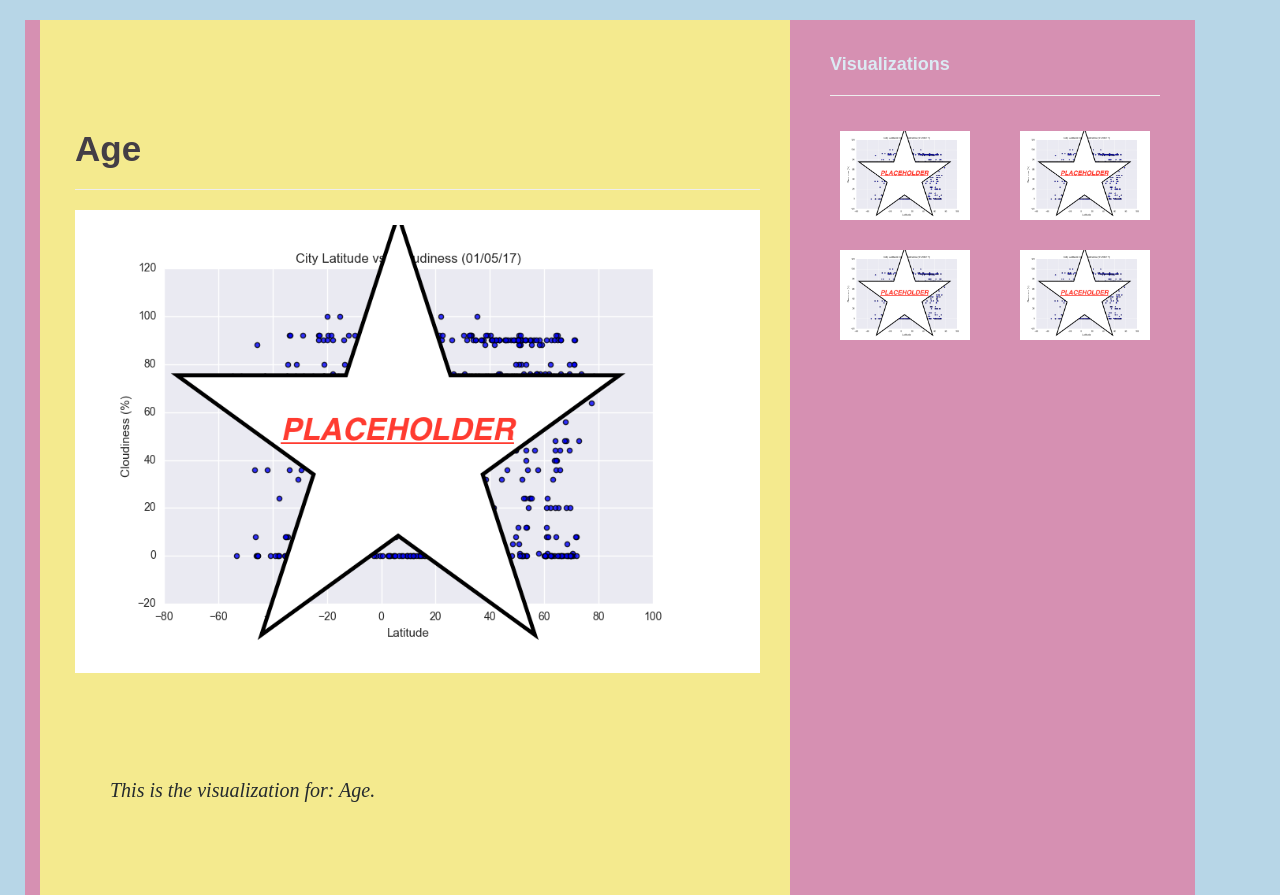
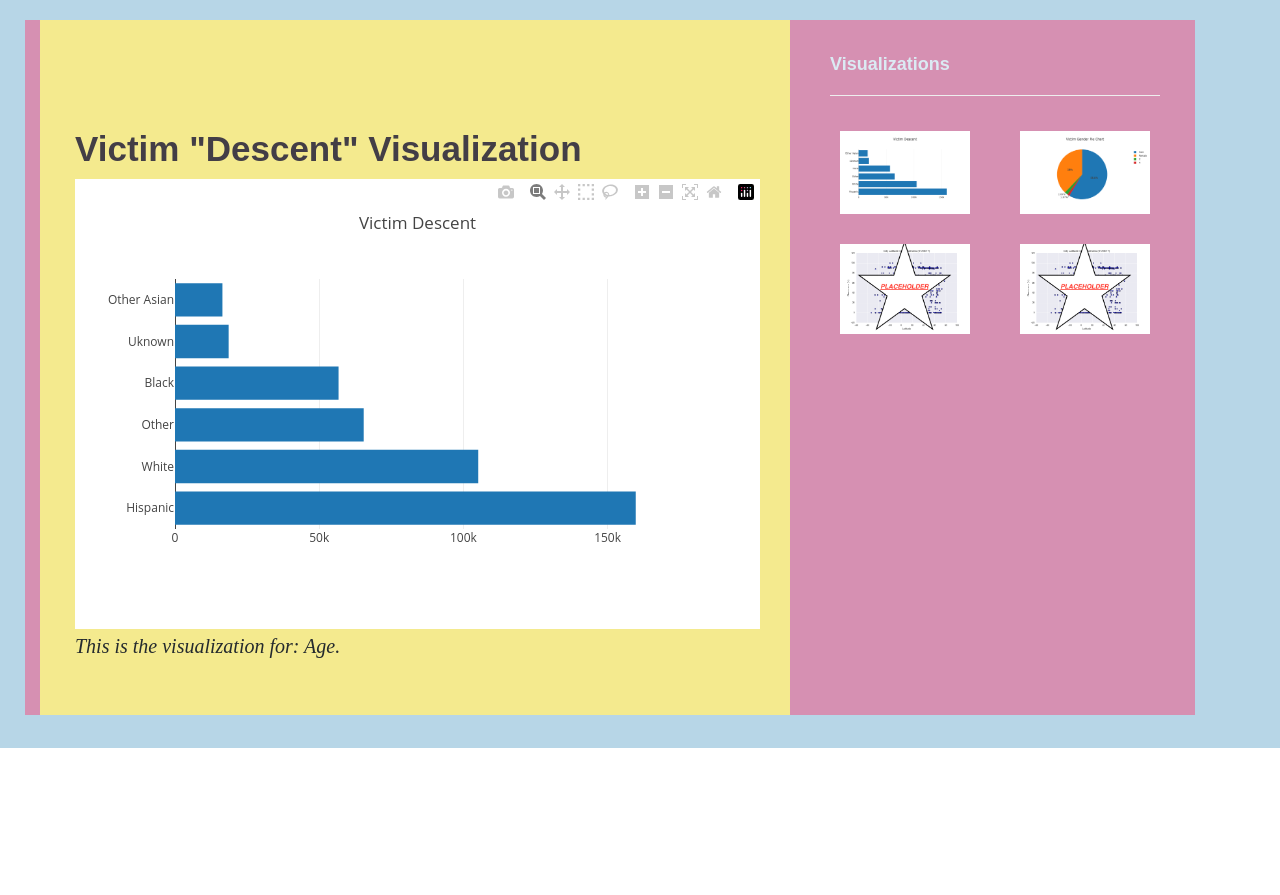
Before and after one commit to ShanaBrand/Project2_LA-Accident, a Flask app: page /age in a window 1280 px wide. Shown: the part 52-947 px from the top of the page. After the commit the page ends 800 px from the top, so only its background shows below. Run offline with Flask 2, Linux system fonts and the light colour scheme; some libraries are stand-ins or nearby versions.

Commit message:
added 2 visualizations to age and gender, fixed a couple of bugs on the html

```diff
--- /dev/null
+++ b/static/js/ethnicityPlot.js
@@ -0,0 +1,29 @@
+// Trace1 for the Greek Data
+var trace1 = {
+    y: ["Hispanic", "White", "Other", "Black", "Uknown", "Other Asian"],
+    x: [159772, 105149, 65437, 56719, 18609, 16442],
+    // text: "here is some text",
+    name: "Victim Descent",
+    type: "bar",
+    orientation: "h"
+  };
+
+// data
+var data = [trace1];
+
+// Reverse the array due to Plotly's defaults
+data = data.reverse();
+
+  // Apply the group bar mode to the layout
+  var layout = {
+    title: "Victim Descent",
+    margin: {
+      l: 100,
+      r: 100,
+      t: 100,
+      b: 100
+    }
+  };
+
+  // Render the plot to the div tag with id "plot"
+  Plotly.newPlot("plot", data, layout);
--- a/templates/age.html
+++ b/templates/age.html
@@ -4,10 +4,14 @@
 <!-- PAGE TITLE -->
 <head>
   <meta charset="UTF-8">
-    <title>Age</title>
+  <meta http-equiv="X-UA-Compatible" content="ie=edge">
+  <title>Descent Visualization</title>
+    <!-- <title>Age</title> -->
     <link rel="stylesheet" href="https://maxcdn.bootstrapcdn.com/bootstrap/3.3.7/css/bootstrap.min.css">
 </head>
       <link rel="stylesheet" href="../static/css/style.css">
+      <script src="https://cdn.plot.ly/plotly-latest.min.js"></script>
+      <script src="../static/js/ethnicityPlot.js"></script>
 </head>
 
 <!-- NAVBAR, NAVBAR BUTTON ON HEADER, CONTAINER-FLUID -->
@@ -59,18 +63,17 @@
                     <div class="col-md-8">
                         <div class="box box-left">
                         <section id="intro">
-                            <h5>Age</h5>
-                            <hr>
-                            <figure>
-                                <a target="_blank" href="../static/assets/age.png">
-                                <img id="viz-main" src="../static/assets/age.png" alt="vs. Age" width="95%" height="95%">
-                                </a>
-                            </figure>
-                            <section id="summary">
+                            <h5>Victim "Descent" Visualization</h5>
+                            <div id="plot"></div>
+                                <script src="https://cdn.plot.ly/plotly-latest.min.js"></script>
+                                <script src="../static/js/ethnicityPlot.js"></script>
+
+                            <!-- <section id="summary"> -->
                             <p>This is the visualization for: Age.
                             </p>
+
                             </section>
-                        </section>
+                        <!-- </section> -->
                         </div>
                     </div>
 
@@ -80,12 +83,12 @@
                         <h2>Visualizations</h2>
                         <hr>
                         <div class="row" >
-                          <div class="col-lg-6 col-md-6 col-sm-3 col-xs-6"><a href="age.html"><img class = "img img-responsive" src="../static/assets/age.png" style="width:100%" alt=""></a></div>
-                          <div class="col-lg-6 col-md-6 col-sm-3 col-xs-6"><a href="gender.html"><img class = "img img-responsive" src="../static/assets/gender.png" style="width:100%" alt=""></a></div>
+                          <div class="col-lg-6 col-md-6 col-sm-3 col-xs-6"><a href="age"><img class = "img img-responsive" src="../static/assets/age.png" style="width:100%" alt=""></a></div>
+                          <div class="col-lg-6 col-md-6 col-sm-3 col-xs-6"><a href="gender"><img class = "img img-responsive" src="../static/assets/gender.png" style="width:100%" alt=""></a></div>
                         </div>
                         <div class="row">
-                        <div class="col-lg-6 col-md-6 col-sm-3 col-xs-6"><a href="year.html"><img class = "img img-responsive" src="../static/assets/year.png" style="width:100%" alt=""></a></div>
-                        <div class="col-lg-6 col-md-6 col-sm-3 col-xs-6"><a href="time.html"><img class = "img img-responsive" src="../static/assets/time.png" style="width:100%" alt=""></a></div>
+                        <div class="col-lg-6 col-md-6 col-sm-3 col-xs-6"><a href="year"><img class = "img img-responsive" src="../static/assets/year.png" style="width:100%" alt=""></a></div>
+                        <div class="col-lg-6 col-md-6 col-sm-3 col-xs-6"><a href="time"><img class = "img img-responsive" src="../static/assets/time.png" style="width:100%" alt=""></a></div>
                         </div>
                         </div>
                       </div>
```
Also changed, not shown: static/js/piePlot.js (added, +13 -0 lines), templates/gender.html (+18 -15 lines), templates/home.html (+4 -4 lines), static/assets/age.png, static/assets/gender.png, 1 other file.
